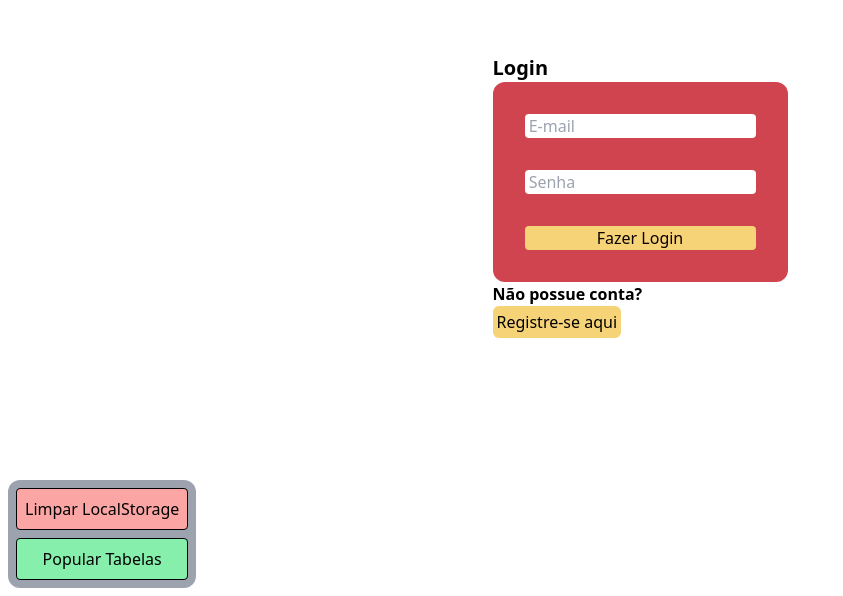
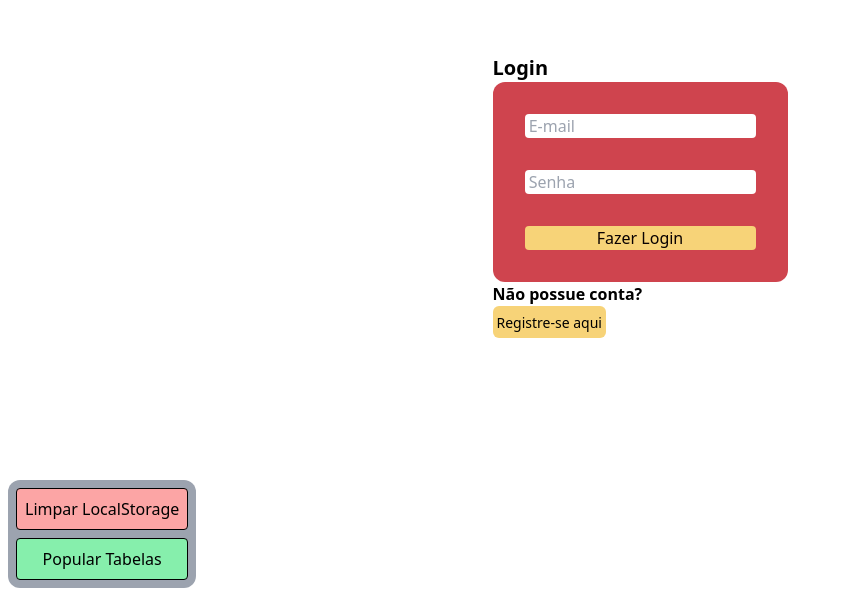
Before and after one commit to Marce1in/Antnest, a React (Vite) app: page /#/login in a window 1280 px wide. Shown: the part 204-800 px from the top of the page, without its empty margins (0-843 px from the left). Built offline with nearby package versions, Linux system fonts and the light colour scheme.

Commit message:
Cor do texto

```diff
--- a/src/pages/login/components/LoginForm.jsx
+++ b/src/pages/login/components/LoginForm.jsx
@@ -64,7 +64,9 @@ export default function LoginForm() {
           <div className="">
             <p className="font-bold">Não possue conta? </p>
             <button className="bg-secondary rounded-md p-1">
-              <Link to="/registro">Registre-se aqui</Link>
+              <Link to="/registro" className="text-sm">
+                Registre-se aqui
+              </Link>
             </button>
           </div>
         </form>
--- a/src/pages/registro/components/RegistroForm.jsx
+++ b/src/pages/registro/components/RegistroForm.jsx
@@ -84,7 +84,7 @@ export default function RegistroForm() {
             <input
               type="submit"
               value="registrar-se"
-              className="text-primary bg-secondary rounded"
+              className="text-text bg-secondary rounded"
             />
           </div>
           <div className="">
```
